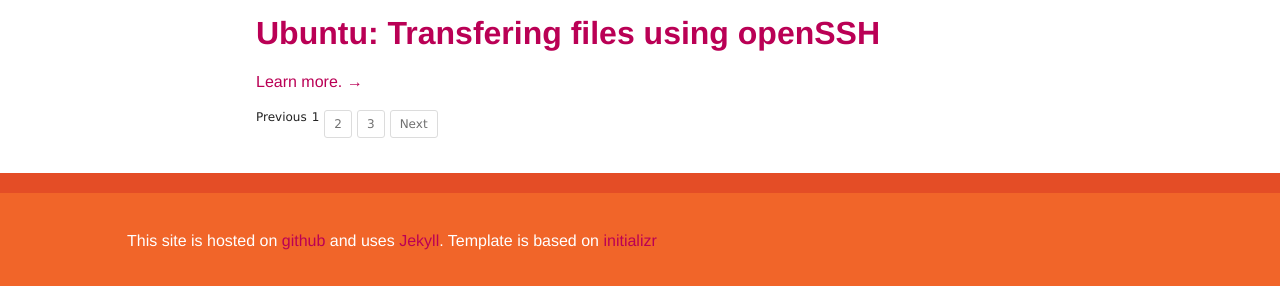
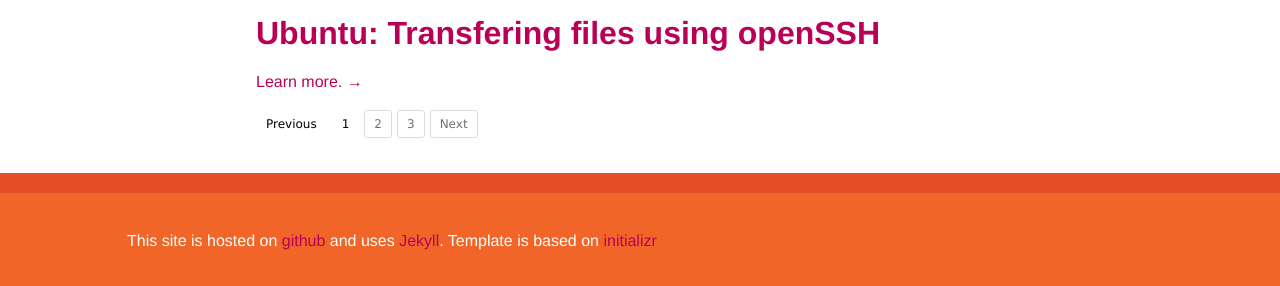
Before and after one commit to motatoes/motatoes.github.io, a Jekyll site: the page built from index.html, in a window 1280 px wide. Shown: the part 975-1261 px from the top of the page. Built offline with Jekyll 4.4.1, drawn with Linux system fonts in a browser that asks for light colours; nearby versions of some CDN libraries; the list of posts is cut into pages by our own code.

Commit message:
added pagination

```diff
--- a/public/css/style.css
+++ b/public/css/style.css
@@ -252,6 +252,12 @@ ul.pagination li a {
     text-decoration:none;
     padding:7px 10px 7px 10px;
     }
+ul.pagination li span {
+    color:black;
+    display:block;
+    text-decoration:none;
+    padding:7px 10px 7px 10px;
+}
 
 /* C */
 ul.classC li a {
```
Also changed, not shown: public/css/all.min.css.
